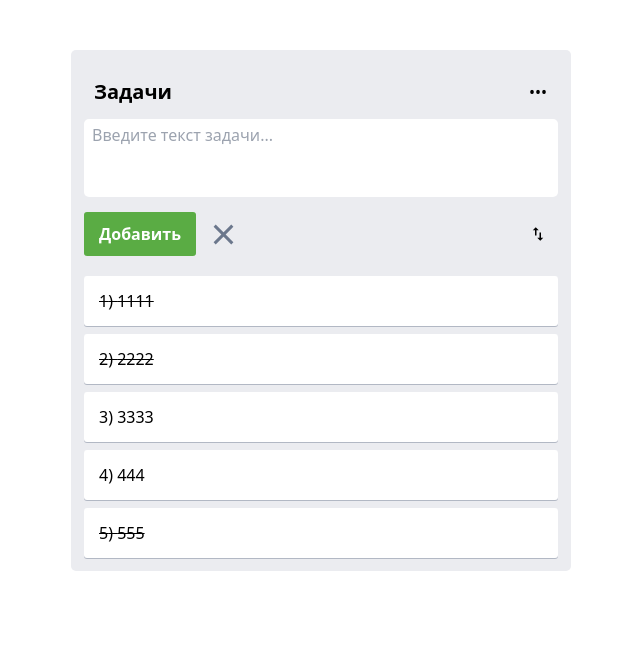
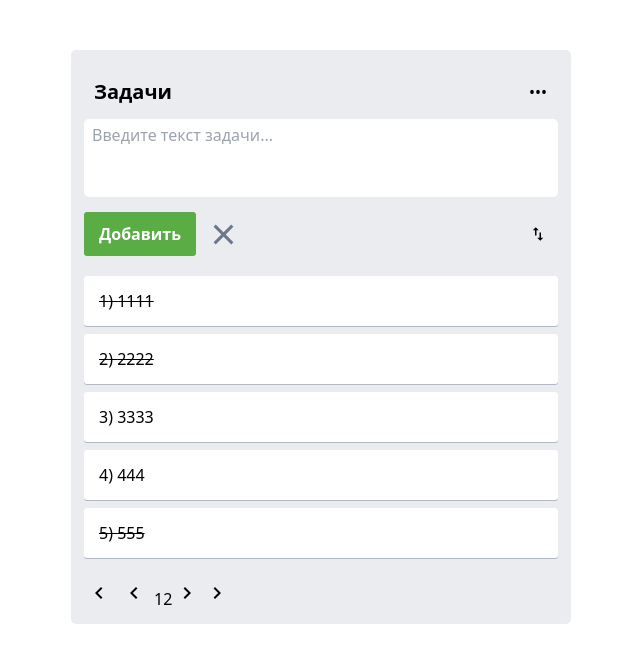
Before and after one commit to deniskeller/react-todo-app, a React (Create React App) app: page /page/1 in a window 1280 px wide. Shown: the top 662 px of the page, without its empty margins (319-959 px from the left). Built offline with nearby package versions, Linux system fonts and the light colour scheme; data requests are answered from the project's data file.

Commit message:
update pagination

```diff
--- a/db.json
+++ b/db.json
@@ -24,6 +24,11 @@
       "id": "5158",
       "title": "555",
       "completed": true
+    },
+    {
+      "id": "d044",
+      "title": "66",
+      "completed": false
     }
   ]
 }
--- a/src/components/Pagination/Pagination.tsx
+++ b/src/components/Pagination/Pagination.tsx
@@ -45,6 +45,7 @@ const Pagination: React.FC<PaginationProps> = ({
     <div className={styles.taskControl}>
       {/* к первой странице */}
       <button
+        title='Первая страница'
         onClick={() => onPageChange(1)}
         className={`${styles.taskControl__prevBtn} ${styles.taskControl__btn} ${
           prevDisabled ? styles.disable : ''
@@ -63,6 +64,7 @@ const Pagination: React.FC<PaginationProps> = ({
 
       {/* к предыдущей странице */}
       <button
+        title='Предыдущая страница'
         onClick={() => onPageChange(currentPage - 1)}
         className={`${styles.taskControl__prevBtn} ${styles.taskControl__btn} ${
           prevDisabled ? styles.disable : ''
@@ -99,6 +101,7 @@ const Pagination: React.FC<PaginationProps> = ({
 
       {/* к следующей странице */}
       <button
+        title='Следущая страница'
         onClick={() => onPageChange(currentPage + 1)}
         className={`${styles.taskControl__nextBtn} ${styles.taskControl__btn} ${
           nextDisabled ? styles.disable : ''
@@ -117,6 +120,7 @@ const Pagination: React.FC<PaginationProps> = ({
 
       {/* к последней странице */}
       <button
+        title='Последняя страница'
         onClick={() => onPageChange(totalPages)}
         className={`${styles.taskControl__nextBtn} ${styles.taskControl__btn} ${
           nextDisabled ? styles.disable : ''
```
